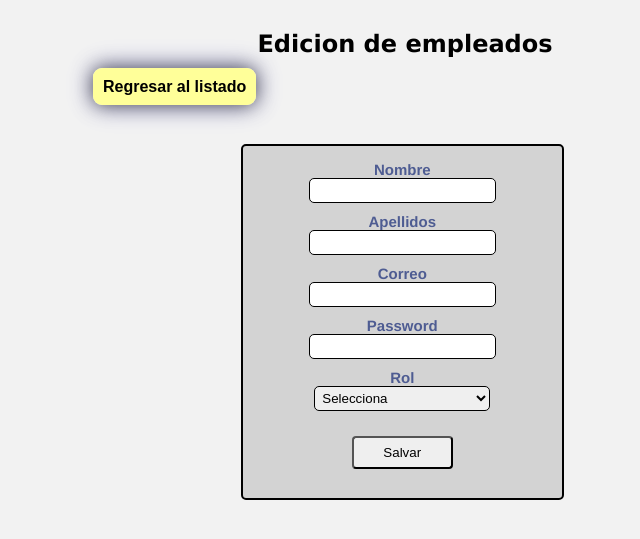
After one commit to Blancalety/SistemaDeAdministracion, a PHP site: page /muestra_edicion.php?id=1 in a window 1280 px wide. The commit adds this page. Shown: the top 539 px of the page, without its empty margins (235-875 px from the left). Run offline with PHP 8.4, Linux system fonts and the light colour scheme; data that the repository does not hold is empty.

Commit message:
Se agrego funcionalidad a boton de editar

```diff
--- a/administrador/empleados_detalle.php
+++ b/administrador/empleados_detalle.php
@@ -7,13 +7,12 @@ $con = conecta();
 if(isset($_POST['id'])){
     $id = $_POST['id']; // Captura el ID del empleado
 
-    $sql = "SELECT id, nombre, apellidos, correo, rol, status FROM empleados WHERE id = $id"; // Consulta para obtener los detalles del empleado
+    $sql = "SELECT id, nombre, apellidos, correo, rol, pass, status FROM empleados WHERE id = $id"; // Consulta para obtener los detalles del empleado
 
     $res = $con->query($sql); // Ejecuta la consulta
 
     if ($res->num_rows > 0) { // Verifica si se encontraron resultados
         $empleado = $res->fetch_assoc(); // Obtiene los datos del empleado
-
 
         echo json_encode(['success' => true, 'empleado' => $empleado]); //Devuelve los detalles en formato JSON
     } else {
--- a/administrador/index.php
+++ b/administrador/index.php
@@ -113,7 +113,7 @@
                 $('#mensaje').html('Faltan campos por llenar').show();
                 setTimeout(function() {
                     $('#mensaje').html('').hide();
-                    }, 1000);
+                    }, 2000);
             }
             else {
                 $.ajax({
@@ -130,7 +130,7 @@
                             $('#alerta').html(response.message).show();
                             setTimeout(function() {
                                 $('#alerta').html('').hide();
-                            }, 2000);
+                            }, 5000);
                         }
 
                     },
@@ -138,7 +138,7 @@
                         $('#alerta').html('Error!').show();
                         setTimeout(function() {
                             $('#alerta').html('').hide();
-                        }, 2000);
+                        }, 5000);
                     }
                 });
             }
--- /dev/null
+++ b/administrador/muestra_edicion.php
@@ -0,0 +1,274 @@
+<!DOCTYPE html>
+<html lang="en">
+
+
+<head>
+    <meta charset="UTF-8">
+    <meta name="viewport" content="width=device-width, initial-scale=1.0">
+    <title>Edicion de empleados</title>
+    <style>
+        body {
+            background-color: #f2f2f2;
+        }
+
+        input {
+            padding: 4px;
+            border-radius: 5px;
+            border: 1px solid black;
+        }
+
+        .caja {
+            font-size: 15px;
+            color: #4E5C92;
+            font-family: 'Helvetica', sans-serif;
+            margin-bottom: 10px;
+        }
+
+        button {
+            width: 35%;
+            box-sizing: border-box;
+            margin-top: 15px;
+            margin-bottom: 14px;
+            padding: 7px;
+            border-radius: 4px;
+        }
+
+        .format{
+            color: #333;
+            font-size: 15px;
+        }
+
+        form {
+            font-family: 'Helvetica', sans-serif;
+            font-size: 1.5em;
+            font-weight: bold;
+            margin-top: 30px;
+            margin-bottom: 30px;
+            text-align: center;
+            background-color: lightgray;
+            border: 2px solid black;
+            border-radius: 5px;
+            padding: 15px;
+            width: calc(30% - 90px);
+            margin-left: 37%
+        }
+
+        .titulo {
+            font-family: 'Verdana', sans-serif;
+            font-size: 1.5em;
+            font-weight: bold;
+            margin-top: 30px;
+            margin-bottom: 20px;
+            text-align: center;
+        }
+
+        .boton {
+            background: rgb(255, 255, 153);
+            margin-left: 20rem;
+        }
+
+        .link {
+            color: black;
+            font-family: Arial, sans-serif;
+            font-size: 1em;
+            font-weight: bold;
+            box-shadow:
+                0 0 20px rgba(0, 0, 0, 0.7), /* Primera sombra */
+                0 0 30px rgba(0, 0, 255, 0.2); /* Segunda sombra */
+            padding: 10px;
+            border-radius: 9px;
+            text-decoration: none;
+        }
+
+        #alerta {
+            display: none;
+            color: white;
+            text-align: center;
+            padding: 3px;
+            width: 80%;
+            margin: 10px;
+            border: #4CAF50;
+            border-radius: 5px;
+            background-color: #4CAF50;
+            font-size: .7em;
+        }
+
+        #mensaje {
+            display: none;
+            color: white;
+            text-align: center;
+            padding: 3px;
+            width: 80%;
+            margin: 10px;
+            border: #4CAF50;
+            border-radius: 5px;
+            background-color: #4CAF50;
+            font-size: .7em;
+        }
+
+        .rol {
+            padding: 3px;
+            border-radius: 5px;
+            width: 11rem;
+            border: 1px solid black;
+        }
+
+    </style>
+
+    <!--formulario va a salva-->
+    <!--<script src="js/jquery-3.3.1.min.js"></script>-->
+    <script src="https://code.jquery.com/jquery-3.6.0.min.js"></script>
+
+    <script>
+        //js
+        function enviaDatos() {
+            var nombre = $('#nombre').val();
+            var apellidos = $('#apellidos').val();
+            var correo = $('#correo').val();
+            var pass = $('#pass').val();
+            var rol = $('#rol').val();
+            //var rol = document.getElementById('rol').value;
+
+            if (nombre == "" || apellidos == "" || correo == "" || rol == 0){
+             $('#mensaje').html('Faltan campos por llenar').show();
+             setTimeout(function() {
+                 $('#mensaje').html('').hide();
+                }, 5000);;
+            }
+            // else {
+            //     document.Forma01.method = 'post';
+            //     document.Forma01.action = 'empleados_editar.php';
+            //     document.Forma01.submit();
+            // }
+        }
+
+
+    function sale() {
+        var correo = $('#correo').val();
+
+        $.ajax({
+            url: 'verificar_correo.php',
+            method: 'POST',
+            data: { correo: correo },
+            dataType: 'json',
+            success: function(response) {
+                if (response.success) {
+                    var correo = $('#correo').val();
+
+                } else {
+                    $('#correo').val('');
+                    $('#alerta').html(response.message).show();
+                    setTimeout(function() {
+                    $('#alerta').html('').hide();
+                }, 5000);
+                }
+
+            },
+            error: function() {
+                $('#alerta').html('Error al verificar el correo electrónico.').show();
+                setTimeout(function() {
+                    $('#alerta').html('').hide();
+                }, 5000);
+            }
+        });
+    }
+
+    </script>
+</head>
+
+<body>
+
+<?php
+
+    require "funciones/conecta.php";
+
+    $con = conecta();
+
+    // Obtener los detalles del empleado de los parámetros GET
+    $id = $_GET['id'];
+    $nombre = $_GET['nombre'];
+    $apellidos = $_GET['apellidos'];
+    $correo = $_GET['correo'];
+    $pass = $_GET['pass'];
+
+    $rol = $_GET['rol'];
+    $roles = [
+        1 => 'Gerente',
+        2 => 'Ejecutivo',
+    ];
+    $rols = isset($roles[$rol]) ? $roles[$rol] : 'Desconocido';
+
+?>
+
+    <div class="titulo">Edicion de empleados</div>
+    <a href="empleados_lista.php" class="link boton">Regresar al listado</a><br><br>
+
+    <!-- <div class="celda"><?php echo $nombre . " " . $apellidos; ?></div>
+    <div class="celda"><?php echo $correo; ?></div>
+    <div class="celda"><?php echo $rols; ?></div>
+    <div class="celda"><?php echo $pass; ?></div>
+    <div class="celda" style="font-weight: bold"><?php echo $statusValor; ?></div> -->
+
+
+    <form name="Forma01" action="empleados_editar.php" method="post" autocomplete="off" id="form2">
+        <input type="hidden" name="id" value="<?php echo $id; ?>"> <!-- Agrega un campo oculto para enviar el ID del empleado -->
+        <div class="caja">
+            <span>Nombre </span><br>
+            <input type="text" name="nombre" id="nombre" value="<?php echo $nombre; ?>"><br>
+        </div>
+        <div class="caja">
+            <span>Apellidos </span><br>
+            <input type="text" name="apellidos" id="apellidos" value="<?php echo $apellidos; ?>"><br>
+        </div>
+        <div class="caja">
+            <span>Correo</span><br>
+            <input type="text" name="correo" id="correo" value="<?php echo $correo; ?>"><br>
+        </div>
+        <div class="caja">
+            <span>Password </span><br>
+            <input type="password" name="pass" id="pass" value="<?php echo $pass; ?>"><br>
+        </div>
+        <div class="caja">
+            <span>Rol </span><br>
+            <select name="rol" id="rol" class="rol">
+                <option value="0" <?php if ($rols == 0) echo "selected"; ?>>Selecciona</option>
+                <option value="1" <?php if ($rols == 'Gerente') echo "selected"; ?>>Gerente</option>
+                <option value="2" <?php if ($rols == 'Ejecutivo') echo "selected"; ?>>Ejecutivo</option>
+            </select>
+        </div>
+
+        <!-- <input class="input-salvar" onclick="enviaDatos(); return false;" type="submit" value="Actualizar"> -->
+        <button id="btnguardar" onclick="enviaDatos(); return false;">
+            Salvar
+        </button>
+
+        <div id="mensaje" class="mensaje"></div>
+
+        <div id="alerta" class="alerta"></div>
+    </form>
+
+</body>
+
+</html>
+
+<script type="text/javascript">
+    $(document).ready(function(){
+        $('#btnguardar').click(function(){
+            var datos=$('#form2').serialize();
+            $.ajax({
+                type: "POST",
+                url: "empleados_editar.php",
+                data: datos,
+                success:function(r){
+                    if (r == 1){
+                        alert("Fallo el server");
+                    }
+                    else{
+                        window.location.href = "empleados_lista.php";
+                    }
+                }
+            });
+            return false;
+        });
+    });
+</script>
```
Also changed, not shown: administrador/anterior.php (added, +59 -0 lines), administrador/empleados_alta.php (+37 -12 lines), administrador/empleados_editar.php (added, +63 -0 lines), administrador/empleados_lista.php (+95 -40 lines), administrador/empleados_salva.php (+5 -2 lines), administrador/muestra_detalles.php (+5 -5 lines).
